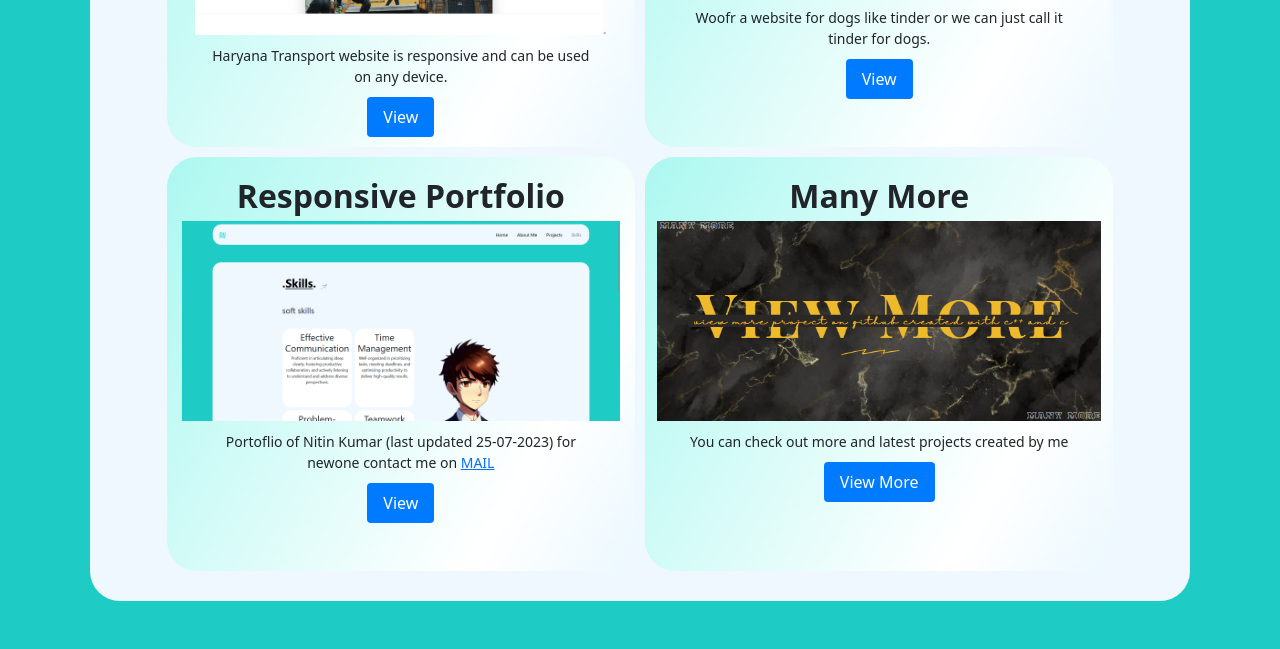
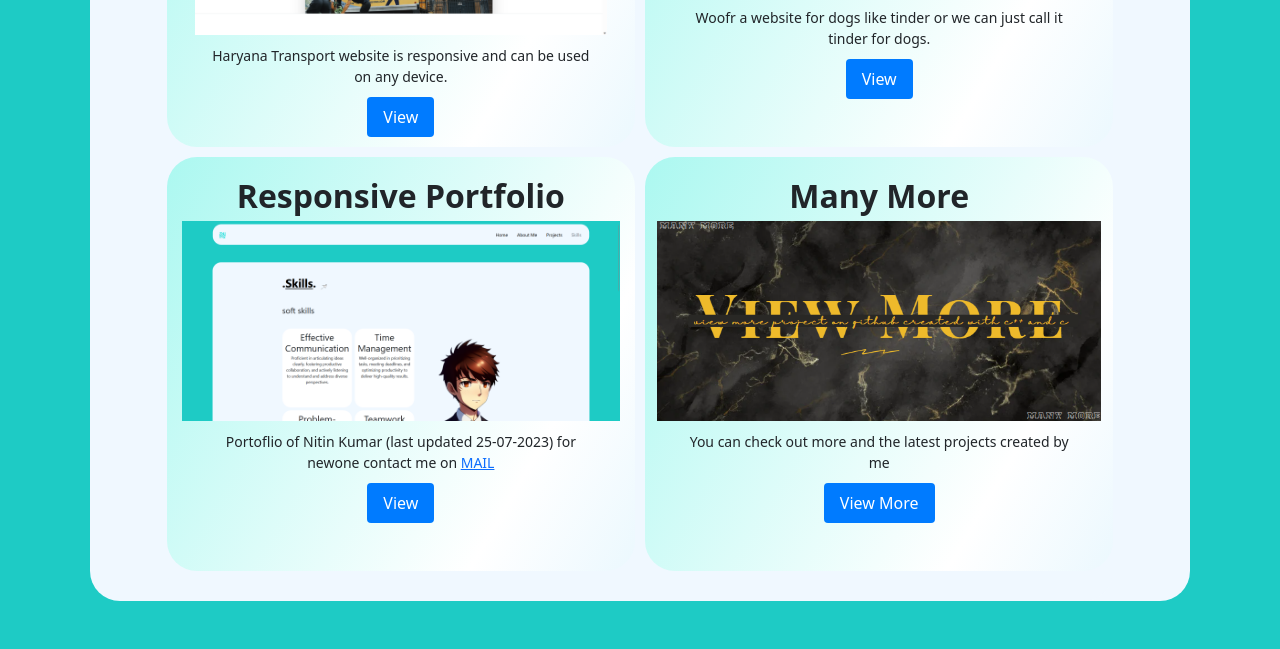
Before and after one commit to NITINOG/portfolio, a plain HTML site: page projects.html in a window 1280 px wide. Shown: the part 526-1175 px from the top of the page. Drawn offline with nearby package versions, Linux system fonts and the light colour scheme.

Commit message:
projects.html

```diff
--- a/projects.html
+++ b/projects.html
@@ -89,7 +89,7 @@
         <p>
           Portoflio of Nitin Kumar (last updated 25-07-2023) for newone contact me on <a href="mailto:nitinog0001@gmail.com">MAIL</a>
         </p>
-        <a class="view-button" href="https://www.haryanatransport.gov.in/">View </a>
+        <a class="view-button" href="https://nitinog.github.io/portfolio/">View </a>
       </div>
 
       <div class="box">
@@ -97,8 +97,8 @@
         <a href="https://github.com/NITINOG"></a>
         <img src="./view.png" height="200px"></a>
         <p>
-        You can check out more and latest projects created by me </p>
-        <a class="view-button" href="https://www.haryanatransport.gov.in/">View More</a>
+        You can check out more and the latest projects created by me </p>
+        <a class="view-button" href="https://github.com/NITINOG">View More</a>
       </div>
 
     <div class="gpo">
```
